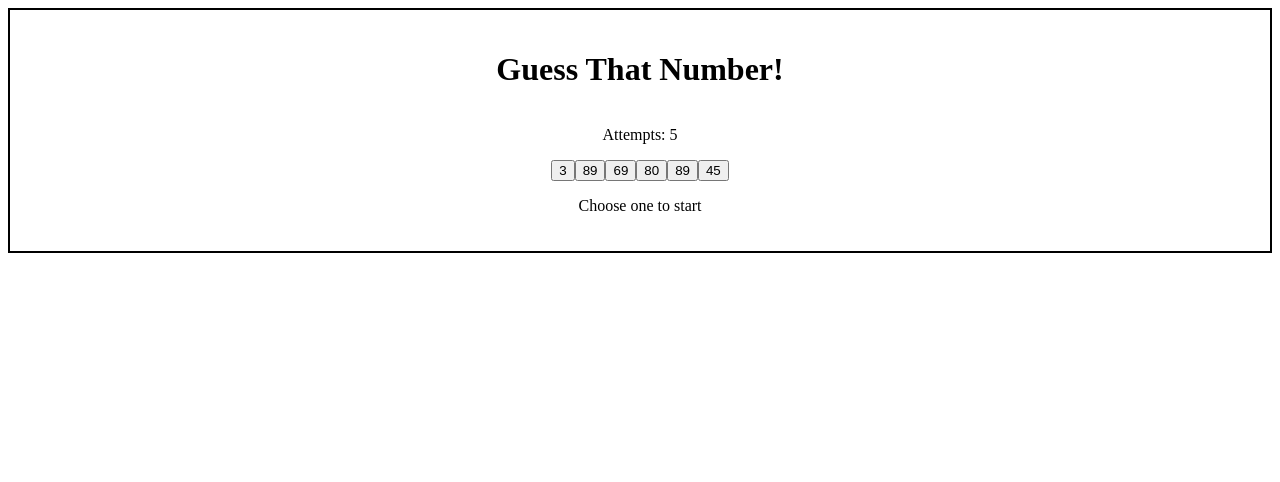
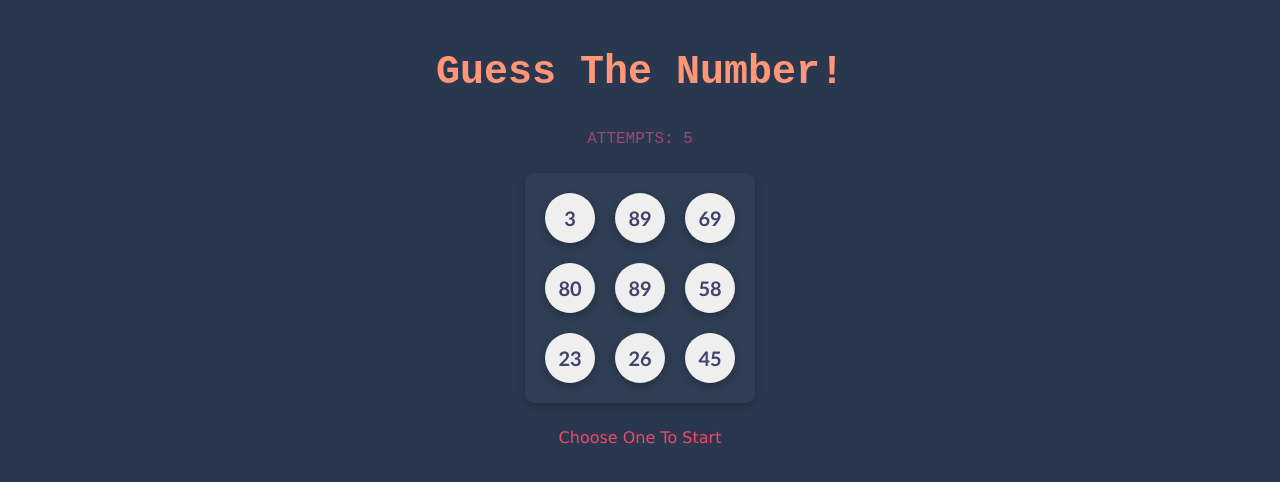
Before and after one commit to miaraylight/GuessTheNumberGame, a plain HTML site: page index.html in a window 1280 px wide. Drawn offline with Linux system fonts and the light colour scheme.

Commit message:
main css completed

```diff
--- a/index.html
+++ b/index.html
@@ -8,7 +8,7 @@
 </head>
 <body>
     <div class="content">
-        <h1>Guess That Number!</h1>
+        <h1>Guess The Number!</h1>
         <p class="attempts">Attempts: </p>
         <div id="playground"></div>
         <p class="note">Choose one to start</p>
--- a/script.js
+++ b/script.js
@@ -27,7 +27,7 @@ function optionsGenerator(ammountOfOptions, array) {
 }
 
 
-optionsGenerator(5, arrayOfOptions)
+optionsGenerator(8, arrayOfOptions)
 
 let numberOfAttemptsCounter = 0
 
@@ -60,7 +60,7 @@ function handleOnClick(e) {
 for (let index = 0; index < arrayOfOptions.length; index++) {
     let option = document.createElement("button")
     option.textContent = arrayOfOptions[index]
-    option.classList.add(".optionBtn");
+    option.classList.add("optionBtn");
     option.addEventListener("click", handleOnClick)
     playground.appendChild(option)
 
--- a/style.css
+++ b/style.css
@@ -1,8 +1,91 @@
+html {
+    box-sizing: border-box;
+    font-size: 16px;
+  }
+
+  *, *:before, *:after {
+    box-sizing: inherit;
+  }
+
+  body, h1, h2, h3, h4, h5, h6, p, ol, ul {
+    margin: 0;
+    padding: 0;
+    font-weight: normal;
+  }
+
+  ol, ul {
+    list-style: none;
+  }
+
+  img {
+    max-width: 100%;
+    height: auto;
+  }
+
+body {
+
+}
+
 .content {
-    margin: auto, 0;
+    background-color: #29384f;
+    height: 100vh;
     padding: 20px;
-    border: 2px solid black;
     display: flex;
     flex-direction: column;
     align-items: center;
+
  }
+
+ .content h1 {
+    font-size: 2.5rem;
+    color: #FE9677;
+    font-family: 'Courier New', Courier, monospace;
+    margin: 30px;
+    font-weight: bolder;
+ }
+
+ .attempts {
+    padding: 5px;
+    color: #a2476b;
+    font-family: monospace;
+    text-transform: uppercase;
+ }
+
+ .note {
+    padding: 5px;
+    color: #F64668;
+    font-family: Verdana, Geneva, Tahoma, sans-serif;
+    font-size: 1rem;
+    text-transform: capitalize;
+
+}
+
+ #playground {
+    box-shadow: rgba(0, 0, 0, 0.24) 0px 3px 8px;
+    display: grid;
+    grid-template-columns: repeat(3, 1fr);
+    grid-template-rows: auto;
+    gap: 20px;
+    padding: 20px;
+    margin: 20px;
+    background-color: #2f3e54;
+    border-radius: 10px;
+ }
+
+ .optionBtn {
+    width: 50px;
+    height: 50px;
+    border: none;
+    border-radius: 50%;
+    box-shadow: rgba(0, 0, 0, 0.24) 0px 3px 8px;
+    color: #41436A;
+    font-family: 'Gill Sans', 'Gill Sans MT', Calibri, 'Trebuchet MS', sans-serif;
+    font-weight: bold;
+    font-size: 20px;
+    transition: scale 1s ease-in-out;
+    cursor: pointer;
+ }
+
+ .optionBtn:hover {
+    scale: 1.1;;
+ }
```
